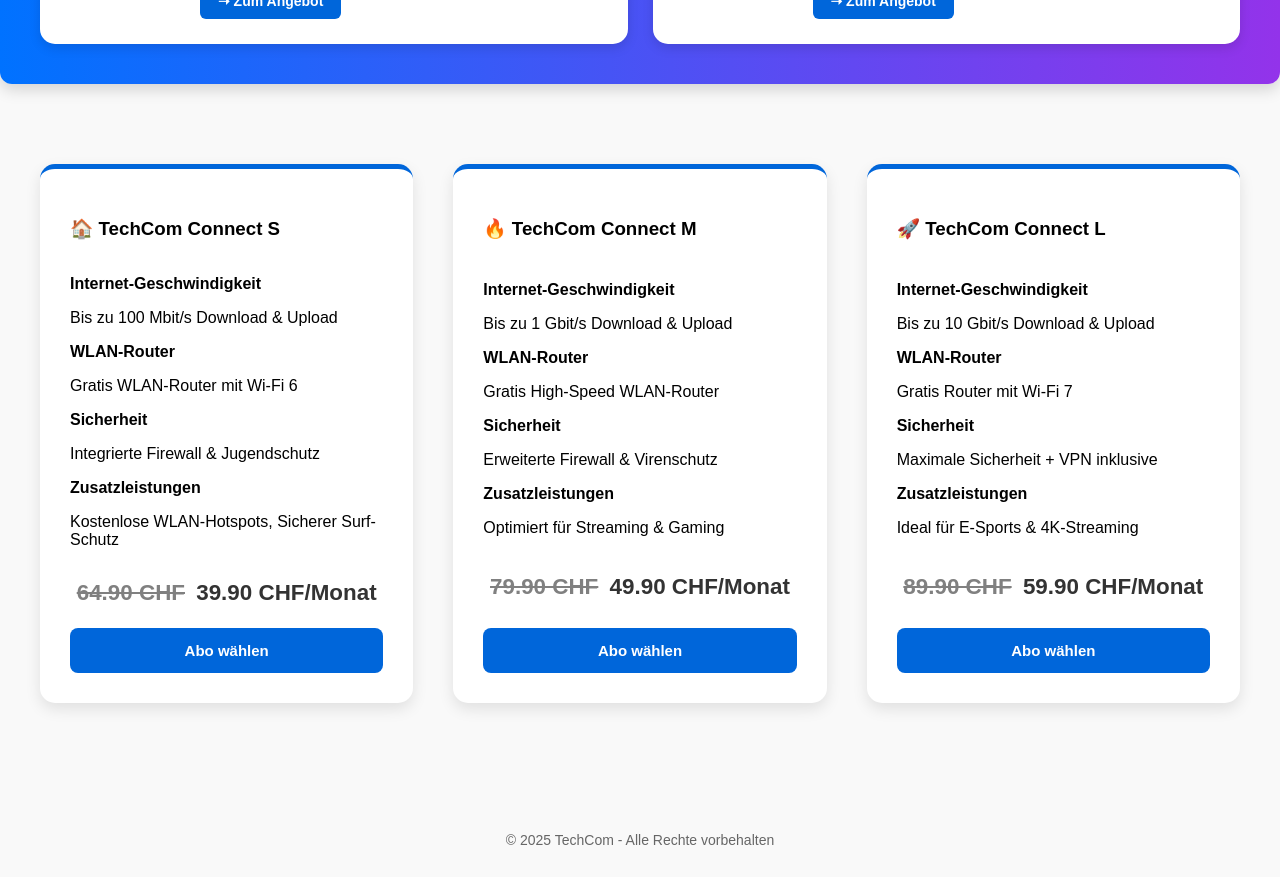
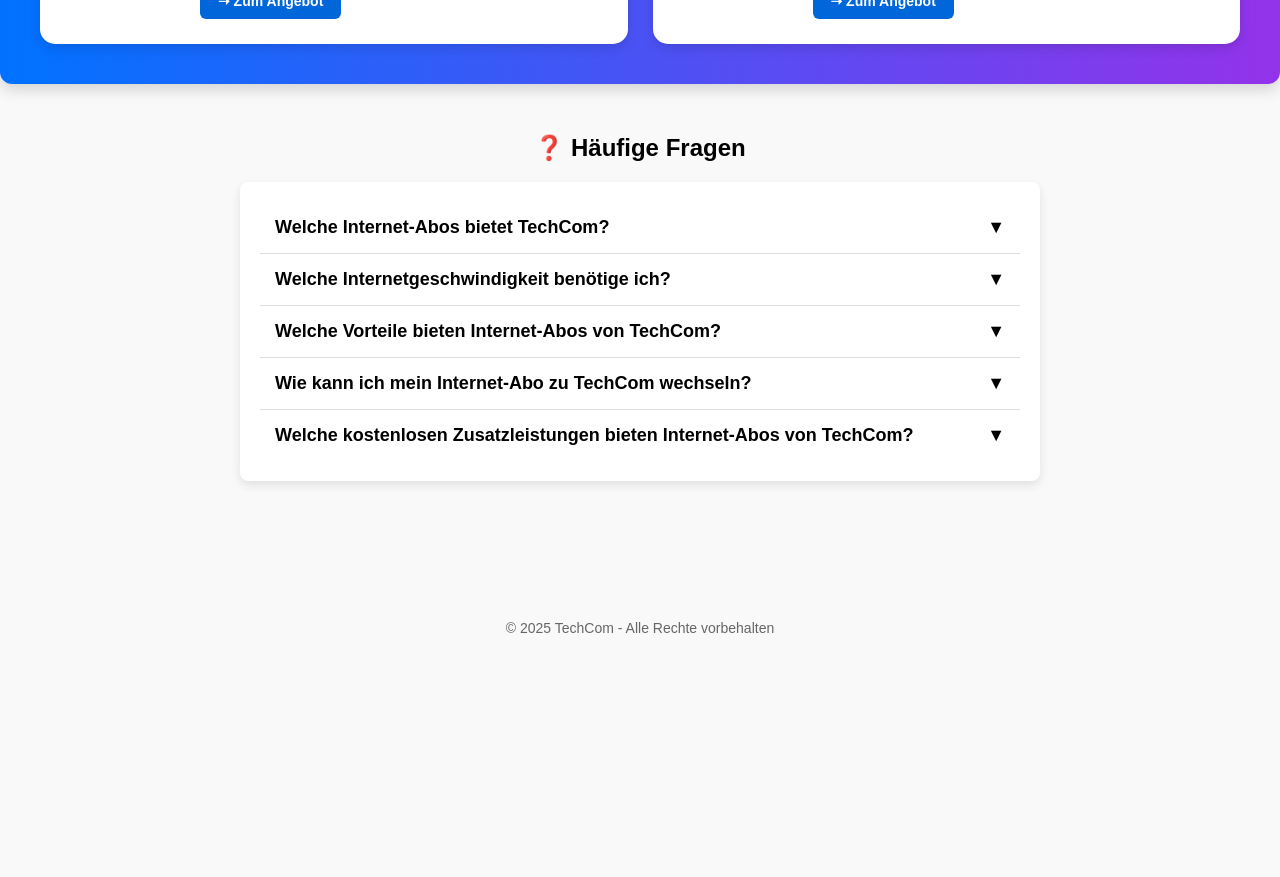
Before and after one commit to Hasancanscript/Projektarbeit_Business_Intellingence, a React (Create React App) app in the folder projektarbeit_business_intelligence/: page /internet in a window 1280 px wide. Shown: the part 800-1677 px from the top of the page. After the commit the page ends 1465 px from the top, so only its background shows below. Built offline with nearby package versions, Linux system fonts and the light colour scheme.

Commit message:
Finale Update

```diff
--- a/projektarbeit_business_intelligence/src/App.js
+++ b/projektarbeit_business_intelligence/src/App.js
@@ -1,7 +1,6 @@
 import React from "react";
 import { BrowserRouter as Router, Routes, Route } from "react-router-dom";
 
-import Navbar from "./Navbar"; // ✅ Neue Navbar-Komponente
 import LandingPage from "./LandingPage";
 import ProduktePage from "./ProduktePage";
 import TvPage from "./TvPage";
@@ -13,25 +12,9 @@
 import PreisvergleichPage from "./PreisvergleichPage";
 import StreamingPartners from "./StreamingPartners";
 
-// 🔹 ScrollToTop: Behebt das Problem mit "Anmelden" nach Navigation
-import { useEffect } from "react";
-import { useLocation } from "react-router-dom";
-
-function ScrollToTop() {
-  const { pathname } = useLocation();
-
-  useEffect(() => {
-    window.scrollTo(0, 0);
-  }, [pathname]);
-
-  return null;
-}
-
 function App() {
   return (
     <Router>
-      <Navbar /> {/* 🔹 Navbar ist jetzt immer sichtbar */}
-      <ScrollToTop />
       <Routes>
         <Route path="/" element={<LandingPage />} />
         <Route path="/produkte" element={<ProduktePage />} />
@@ -42,7 +25,7 @@
         <Route path="/login" element={<LoginPage />} />
         <Route path="/about" element={<AboutPage />} />
         <Route path="/preisvergleich" element={<PreisvergleichPage />} />
-        <Route path="/streaming-partners" element={<StreamingPartners />} />
+        <Route path="/streaming" element={<StreamingPartners />} />
       </Routes>
     </Router>
   );
--- a/projektarbeit_business_intelligence/src/InternetPage.js
+++ b/projektarbeit_business_intelligence/src/InternetPage.js
@@ -10,6 +10,29 @@
   const toggleQuestion = (index) => {
     setOpenQuestion(openQuestion === index ? null : index);
   };
+
+  const faqs = [
+    {
+      question: "Welche Internet-Abos bietet TechCom?",
+      answer: "TechCom bietet flexible Internet-Abos mit Geschwindigkeiten von 100 Mbit/s bis 10 Gbit/s – perfekt für Streaming, Gaming und Homeoffice."
+    },
+    {
+      question: "Welche Internetgeschwindigkeit benötige ich?",
+      answer: "Für einfaches Surfen reichen 100 Mbit/s. Für Streaming und Homeoffice empfehlen wir 1 Gbit/s, und für High-End-Gaming oder grosse Haushalte sind 10 Gbit/s ideal."
+    },
+    {
+      question: "Welche Vorteile bieten Internet-Abos von TechCom?",
+      answer: "Unsere Abos bieten ultraschnelles Glasfaser-Internet, gratis WLAN-Router, integrierten Surf-Schutz und flexible Tarife ohne versteckte Kosten."
+    },
+    {
+      question: "Wie kann ich mein Internet-Abo zu TechCom wechseln?",
+      answer: "Einfach online das gewünschte Abo auswählen und Verfügbarkeit prüfen. Unser Team kümmert sich um den nahtlosen Wechsel von Ihrem aktuellen Anbieter."
+    },
+    {
+      question: "Welche kostenlosen Zusatzleistungen bieten Internet-Abos von TechCom?",
+      answer: "Unsere Abos beinhalten einen Gratis-WLAN-Router, Kinderschutz, Firewall, sowie Zugang zu unseren exklusiven WLAN-Hotspots in der ganzen Schweiz."
+    }
+  ];
 
   const internetProducts = [
     {
@@ -51,7 +74,7 @@
             <li><Link to="/internet">Internet</Link></li>
             <li><Link to="/tv">TV</Link></li>
             <li><Link to="/support">Support</Link></li>
-            <li><Link to="/preisvergleich">Preisvergleich</Link></li> {/* ✅ Jetzt mit "Preisvergleich" */}
+            <li><Link to="/preisvergleich">Preisvergleich</Link></li>
             <li><Link to="/about">Über uns</Link></li>
             <li><Link to="/login">Anmelden</Link></li>
           </ul>
@@ -74,8 +97,6 @@
         <section className="offer-banner">
           <h2>Entscheiden Sie sich für das Angebot Ihrer Wahl</h2>
           <div className="internet-offer-container">
-
-            {/* Angebot 1: PS5 Slim Geschenk */}
             <div className="internet-offer-box">
               <img src={ps5Image} alt="PS5 Angebot" className="internet-offer-image" />
               <div className="internet-offer-content">
@@ -86,7 +107,6 @@
               </div>
             </div>
 
-            {/* Angebot 2: Internet + TV Special */}
             <div className="internet-offer-box">
               <img src={internetTvImage} alt="Internet + TV Angebot" className="internet-offer-image" />
               <div className="internet-offer-content">
@@ -99,30 +119,20 @@
           </div>
         </section>
 
-        {/* 🔹 Produktübersicht */}
-        <section className="internet-products">
-          {internetProducts.map((product, index) => (
-            <div className="internet-card" key={index}>
-              <h3 className="internet-title">{product.title}</h3>
-              <div className="internet-info">
-                <p><strong>Internet-Geschwindigkeit</strong></p>
-                <p>{product.speed}</p>
-
-                <p><strong>WLAN-Router</strong></p>
-                <p>{product.router}</p>
-
-                <p><strong>Sicherheit</strong></p>
-                <p>{product.security}</p>
-
-                <p><strong>Zusatzleistungen</strong></p>
-                <p>{product.extras.join(", ")}</p>
+        {/* 🔹 Häufige Fragen Sektion */}
+        <section className="faq-section">
+          <h2>❓ Häufige Fragen</h2>
+          <div className="faq-container">
+            {faqs.map((faq, index) => (
+              <div key={index} className="faq-item">
+                <button className="faq-question" onClick={() => toggleQuestion(index)}>
+                  {faq.question}
+                  <span className="faq-icon">{openQuestion === index ? "▲" : "▼"}</span>
+                </button>
+                {openQuestion === index && <p className="faq-answer">{faq.answer}</p>}
               </div>
-              <p className="price">
-                <del>{product.oldPrice}</del> <strong>{product.price}</strong>
-              </p>
-              <button className="subscribe-btn">Abo wählen</button>
-            </div>
-          ))}
+            ))}
+          </div>
         </section>
       </main>
 
--- a/projektarbeit_business_intelligence/src/LandingPage.js
+++ b/projektarbeit_business_intelligence/src/LandingPage.js
@@ -117,13 +117,22 @@
       </main>
 
       {showPopup && (
-        <div className={`support-popup ${isMinimized ? "minimized" : ""}`}>
+        <div
+          className={`support-popup ${isMinimized ? "minimized" : ""}`}
+          onClick={() => isMinimized && setIsMinimized(false)}
+        >
           <div className="popup-header">
-            <h3>Support Fee</h3>
-            <button onClick={() => setIsMinimized(!isMinimized)} className="minimize-btn">
-              {isMinimized ? "🔼" : "🔽"}
+            {!isMinimized && <h3>Support Fee</h3>}
+            <button
+              onClick={(e) => {
+                e.stopPropagation();
+                setIsMinimized(!isMinimized);
+              }}
+              className="minimize-btn"
+            >
+              {isMinimized ? "" : "🔽"}
             </button>
-            <button onClick={() => setShowPopup(false)} className="close-btn">✖</button>
+            {!isMinimized && <button onClick={() => setShowPopup(false)} className="close-btn">✖</button>}
           </div>
 
           {!isMinimized && (
@@ -157,6 +166,8 @@
               </div>
             </>
           )}
+
+          {isMinimized && <span>💬 Support</span>}
         </div>
       )}
     </div>
--- a/projektarbeit_business_intelligence/src/Navbar.js
+++ /dev/null
@@ -1,23 +0,0 @@
-import React from "react";
-import { NavLink } from "react-router-dom";
-import "./styles.css"; // ✅ Stelle sicher, dass deine Styles geladen werden
-
-function Navbar() {
-  return (
-    <header>
-      <nav>
-        <ul>
-          <li><NavLink to="/" end>Home</NavLink></li>
-          <li><NavLink to="/internet">Internet</NavLink></li>
-          <li><NavLink to="/tv">TV</NavLink></li>
-          <li><NavLink to="/support">Support</NavLink></li>
-          <li><NavLink to="/preisvergleich">Preisvergleich</NavLink></li>
-          <li><NavLink to="/about">Über uns</NavLink></li>
-          <li><NavLink to="/login">Anmelden</NavLink></li>
-        </ul>
-      </nav>
-    </header>
-  );
-}
-
-export default Navbar;
```
Also changed, not shown: projektarbeit_business_intelligence/src/AboutPage.js (+25 -23 lines), projektarbeit_business_intelligence/src/FAQ.js (deleted, +0 -35 lines), 1 other file (tests, documents, lock files or other folders).
